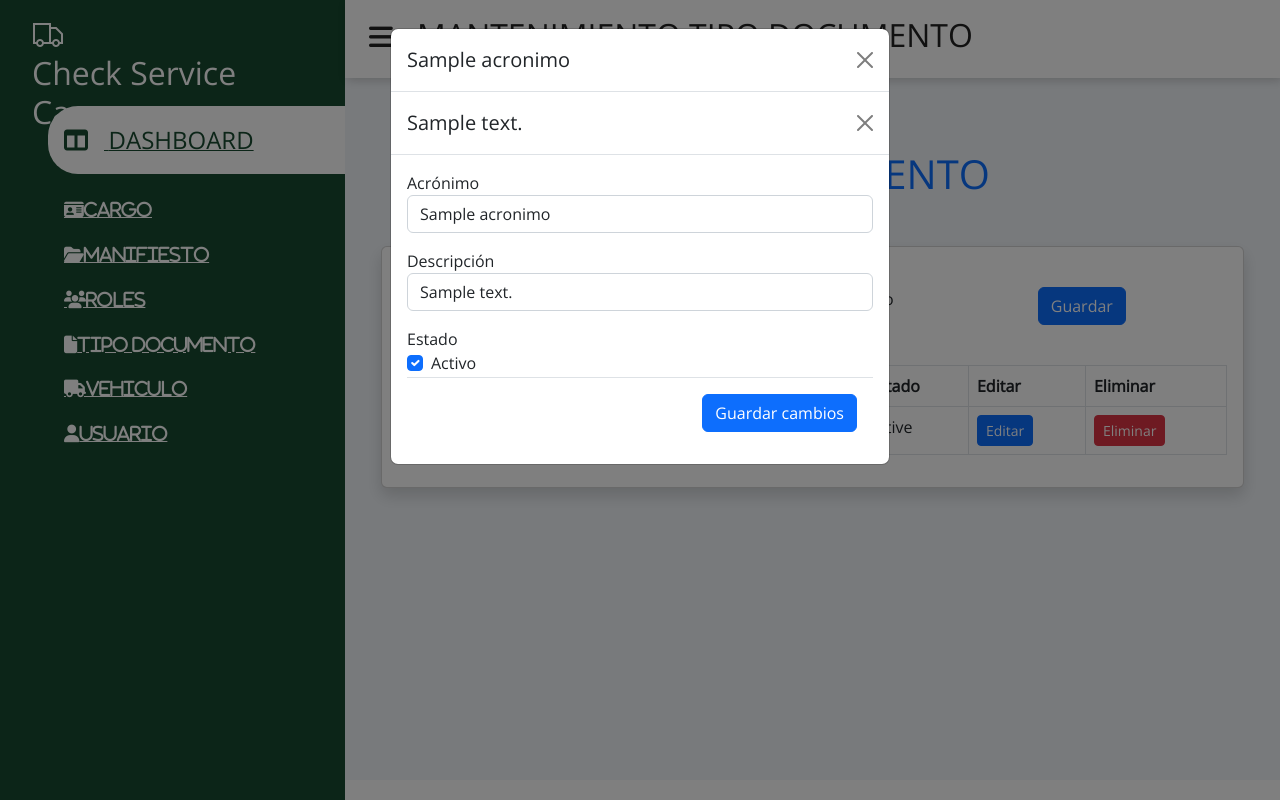
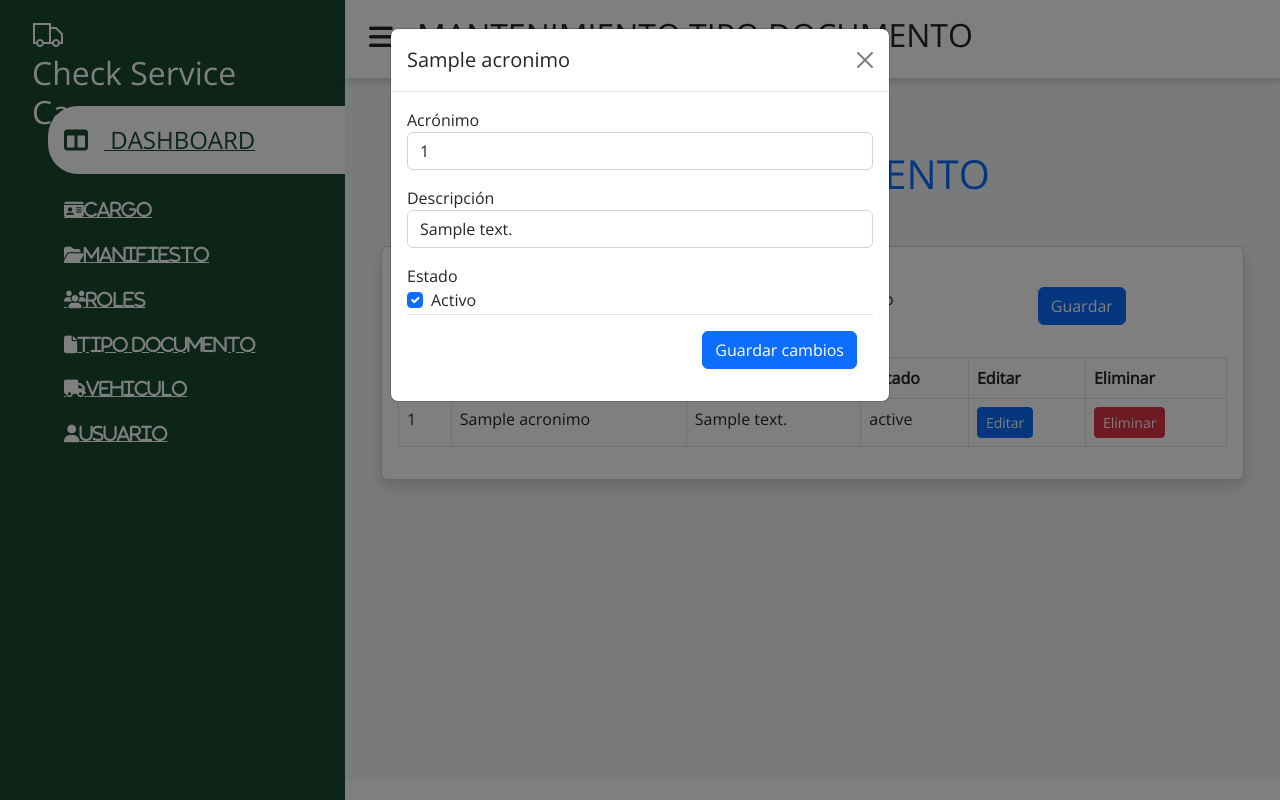
Before and after one commit to nathalyivonne/tesis, a Flask app: template templates/tipoDocumento.html in a window 1280 px wide, after a click on "Editar". Run offline with Flask 3, Linux system fonts and the light colour scheme; the template is opened without the code that fills it: most values are stand-ins (such as "Sample title", 1, 10 or a date in 2020); some libraries are stand-ins or nearby versions.

Commit message:
V1_commit

```diff
--- a/templates/tipoDocumento.html
+++ b/templates/tipoDocumento.html
@@ -5,7 +5,6 @@
     <meta charset="UTF-8">
     <meta name="viewport" content="width=device-width, initial-scale=1.0">
     <title>Check Service Cargo</title>
-  <link rel="stylesheet" href="/static/css/pagina.css"> <!-- Ruta relativa al archivo CSS -->
     <link href="https://cdn.jsdelivr.net/npm/bootstrap@5.2.2/dist/css/bootstrap.min.css" rel="stylesheet"
         integrity="sha384-Zenh87qX5JnK2Jl0vWa8Ck2rdkQ2Bzep5IDxbcnCeuOxjzrPF/et3URy9Bv1WTRi" crossorigin="anonymous">
     <script src="https://cdn.jsdelivr.net/npm/bootstrap@5.2.2/dist/js/bootstrap.bundle.min.js"
@@ -14,6 +13,7 @@
     <link rel="stylesheet"
         href="https://maxst.icons8.com/vue-static/landings/line-awesome/line-awesome/1.3.0/css/line-awesome.min.css">
     <script src="https://kit.fontawesome.com/325f4c844a.js" crossorigin="anonymous"></script>
+    <link rel="stylesheet" href="/static/css/pagina.css">
 </head>
 
 <body>
@@ -25,8 +25,7 @@
         <div class="sidebar-menu">
             <ul>
                 <li>
-          <a href="" class="active"><span class="fa-solid fa-table-columns"></span>
-            <span> DASHBOARD </span></a>
+                    <a href="" class="active"><span class="fa-solid fa-table-columns"></span><span> DASHBOARD </span></a>
                 </li>
                 <li>
                     <li class=""><a class="fa-solid fa-id-card" href="{{ url_for('cargo')}}">Cargo</a></li>
@@ -54,7 +53,7 @@
                 <div class="card shadow">
                     <div class="card-body">
                         <form action="{{ url_for('agregar_tipodocumento') }}" method="POST">
-              <div class="row mb-4">
+                            <div class="row mb-3">
                                 <div class="col">
                                     <label>Acrónimo</label>
                                     <input type="text" class="form-control mb-3" name="Acronimo" />
@@ -96,8 +95,8 @@
                                         <td>{{d.Descripcion}}</td>
                                         <td>{{d.estado}}</td>
                                         <td>
-                      <button class="btn btn-primary btn-sm" id="btn-edit{{d.TipodocumentoID}}" data-bs-toggle="modal"
-                        data-bs-target="#modal{{d.TipodocumentoID}}">
+                                            <button class="btn btn-primary btn-sm" id="btn-edit{{d.TipodocumentoID}}"
+                                                data-bs-toggle="modal" data-bs-target="#modal{{d.TipodocumentoID}}">
                                                 Editar
                                             </button>
                                         </td>
@@ -112,24 +111,27 @@
                                         <div class="modal-dialog">
                                             <div class="modal-content">
                                                 <div class="modal-header">
-                          <h1 class="modal-title fs-5" id="exampleModalLabel">{{d.Acronimo}}</h1>
-                          <button type="button" class="btn-close" data-bs-dismiss="modal" aria-label="Close"></button>
-                        </div>
-                        <div class="modal-header">
-                          <h1 class="modal-title fs-5" id="exampleModalLabel">{{d.Descripcion}}</h1>
-                          <button type="button" class="btn-close" data-bs-dismiss="modal" aria-label="Close"></button>
+                                                    <h1 class="modal-title fs-5" id="exampleModalLabel">{{d.Acronimo}}
+                                                    </h1>
+                                                    <button type="button" class="btn-close" data-bs-dismiss="modal"
+                                                        aria-label="Close"></button>
                                                 </div>
                                                 <div class="modal-body">
-                          <form action="/editar_tipodocumento/{{d.TipodocumentoID}}" method="post">
+                                                    <form action="{{ url_for('editar_tipodocumento', TipodocumentoID=d.TipodocumentoID) }}"
+                                                        method="post">
                                                         <label>Acrónimo</label>
-                            <input type="text" class="form-control mb-3" name="Acronimo" value="{{d.Acronimo}}" />
+                                                        <input type="text" class="form-control mb-3" name="Acronimo"
+                                                            value="{{d.TipodocumentoID}}" />
                                                         <label>Descripción</label>
-                            <input type="text" class="form-control mb-3" name="Descripcion" value="{{d.Descripcion}}" />
+                                                        <input type="text" class="form-control mb-3" name="Descripcion"
+                                                            value="{{d.descripcion}}" />
                                                         <label>Estado</label>
                                                         <div class="form-check">
-                              <input type="checkbox" class="form-check-input" name="estado"
-                                id="estado{{d.TipodocumentoID}}" value="true" {% if d.estado %}checked{% endif %} />
-                              <label class="form-check-label" for="estado{{d.TipodocumentoID}}">Activo</label>
+                                                            <input type="checkbox" class="form-check-input"
+                                                                name="estado" id="estado{{d.TipodocumentoID}}" {% if d.estado
+                                                                %}checked{% endif %} />
+                                                            <label class="form-check-label"
+                                                                for="estado{{d.TipodocumentoID}}">Activo</label>
                                                         </div>
                                                         <div class="modal-footer">
                                                             <button type="submit" class="btn btn-primary">Guardar cambios</button>
```
Lines whose indentation alone changed are shown as unchanged.
